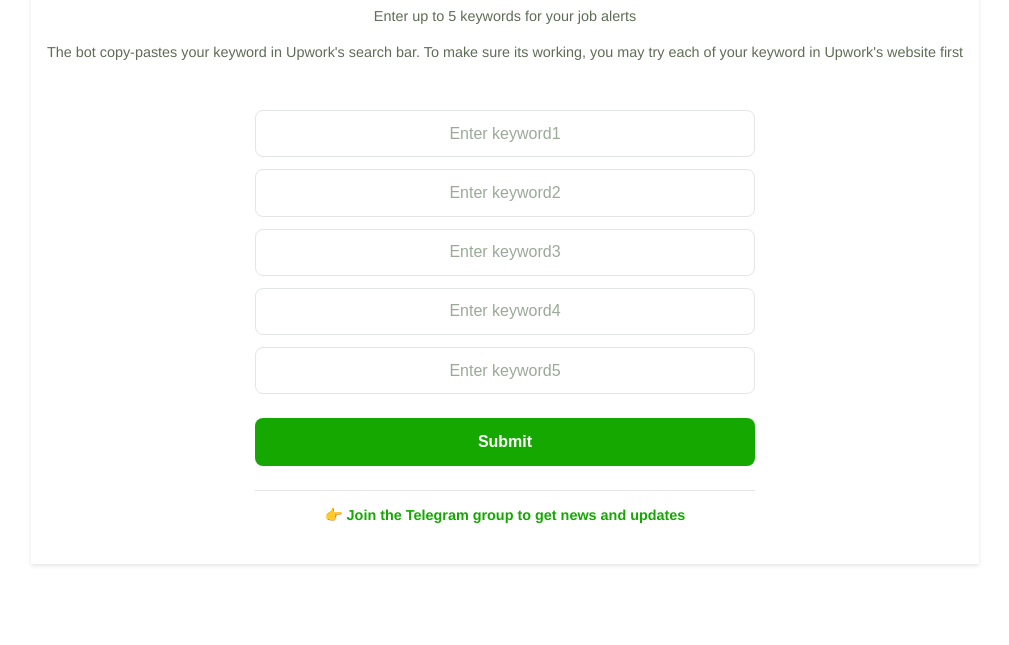
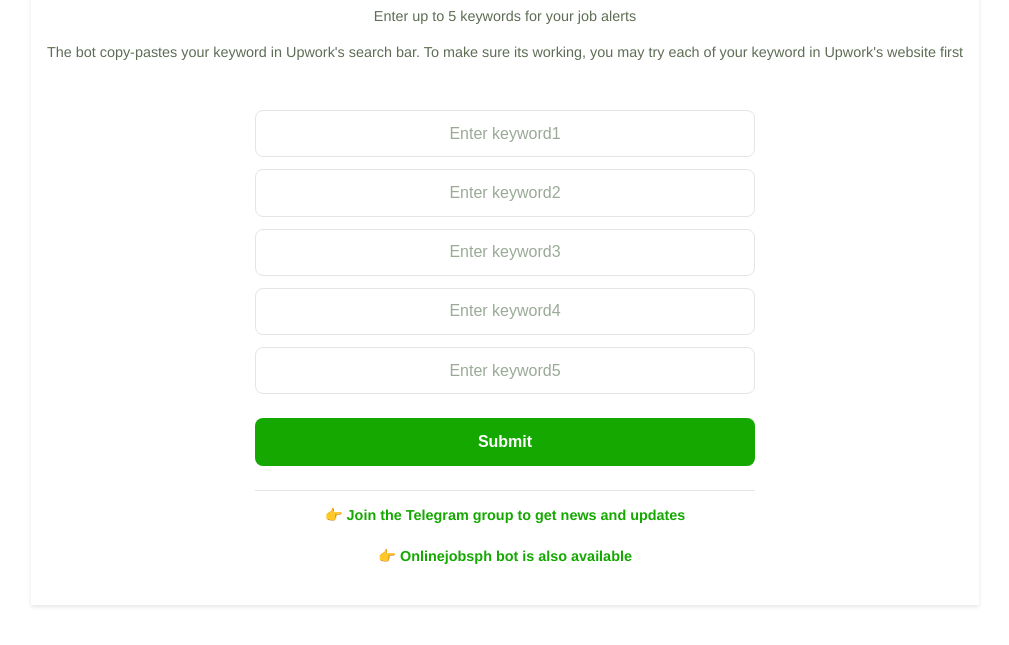
Before and after one commit to bigfather98/upwork-notification-bot, a plain HTML site: page index.html in a window 1280 px wide. Shown: the part 97-742 px from the top of the page, without its empty margins (135-1144 px from the left). Drawn offline with Linux system fonts and the light colour scheme; a script that the page names is missing.

Commit message:
Update index.html

```diff
--- a/index.html
+++ b/index.html
@@ -238,6 +238,11 @@
                 Join the Telegram group to get news and updates
             </a>
         </h4>
+                <h4>&#128073
+            <a href="https://t.me/oljphbot" target="_blank">
+                Onlinejobsph bot is also available
+            </a>
+        </h4>
     </div>
 
     <script>
```
